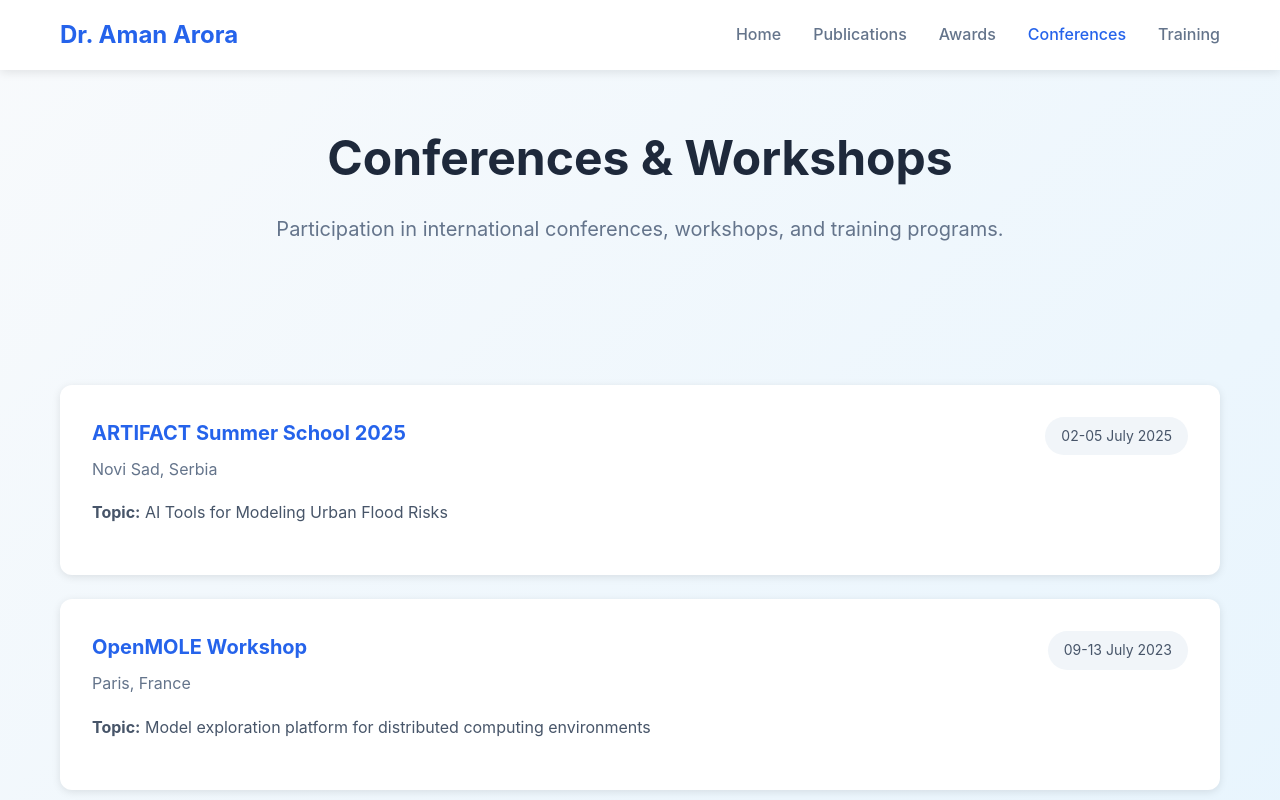
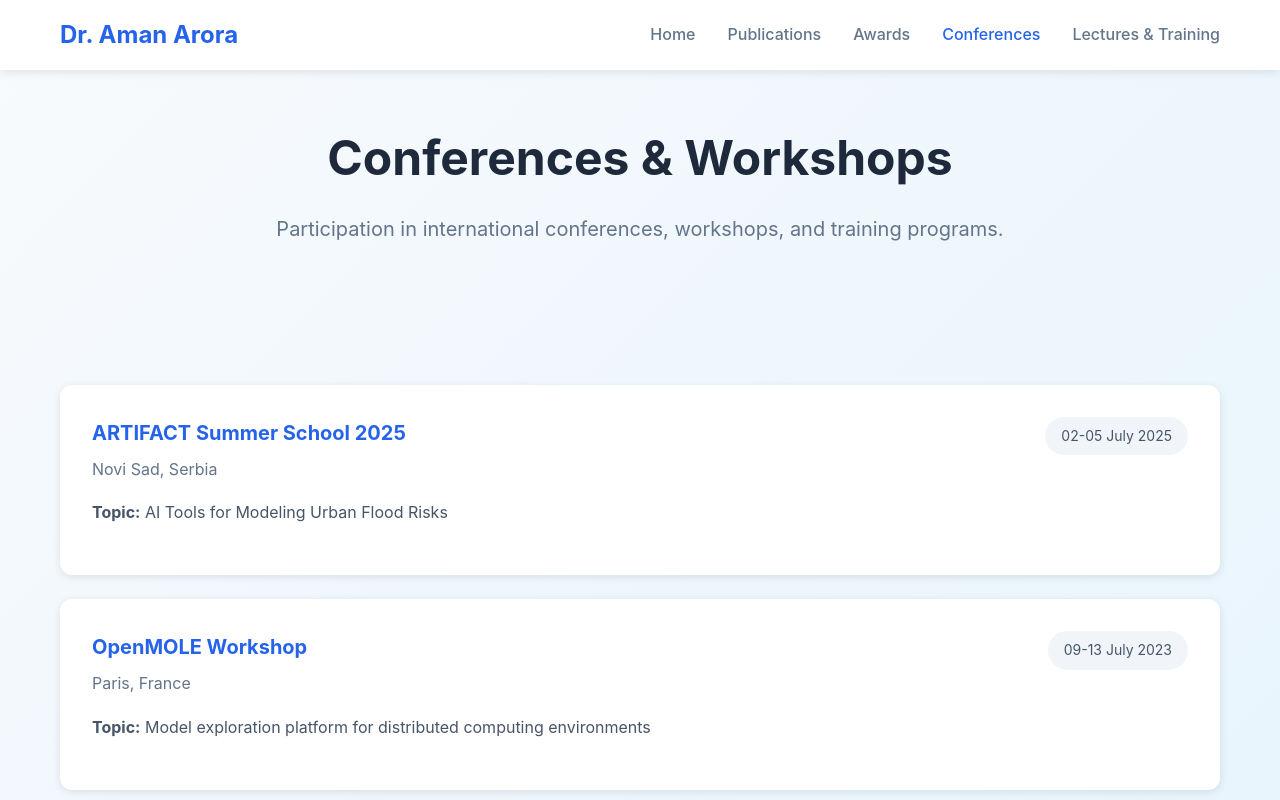
Before and after one commit to ami01/ami01.github.io, a plain HTML site: page conferences.html in a window 1280 px wide. Shown: the top 800 px of the page. Drawn offline with Linux system fonts and the light colour scheme.

Commit message:
Update Training link to Lectures & Training

```diff
--- a/conferences.html
+++ b/conferences.html
@@ -18,7 +18,7 @@
                 <li><a href="publications.html">Publications</a></li>
                 <li><a href="awards.html">Awards</a></li>
                 <li><a href="conferences.html" class="active">Conferences</a></li>
-                <li><a href="training.html">Training</a></li>
+                <li><a href="lectures_training.html">Lectures & Training</a></li>
             </ul>
         </div>
     </nav>
```
